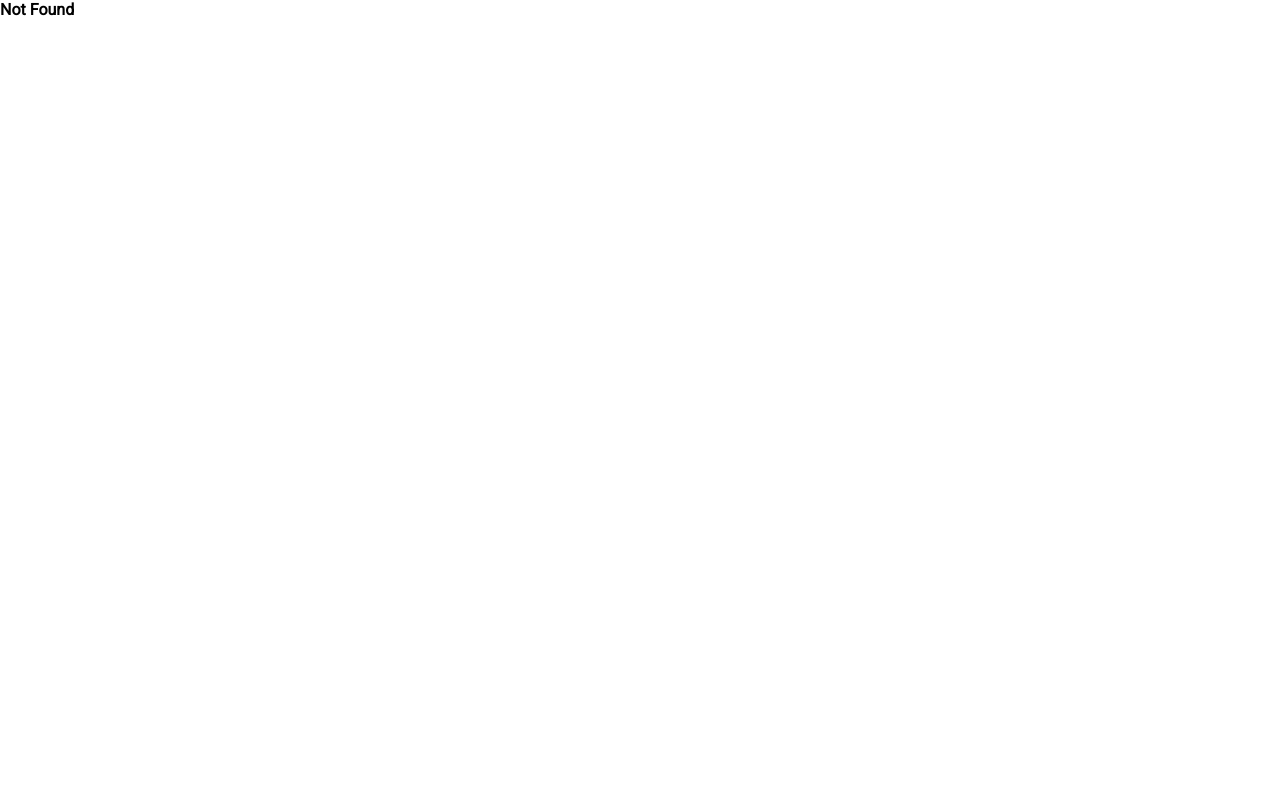
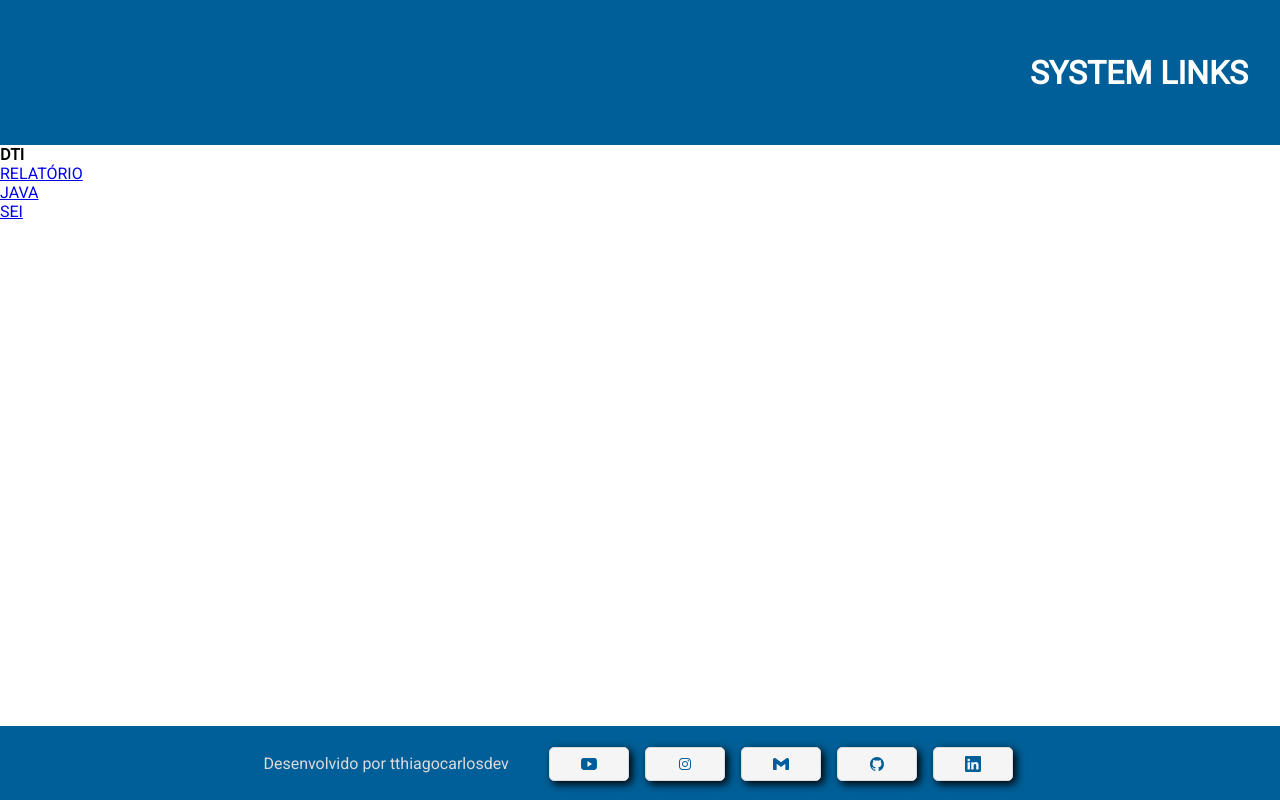
Before and after one commit to tthiagocarlosdev/links-sistemas, a React (Create React App) app: page /dti in a window 1280 px wide. Built offline with nearby package versions, Linux system fonts and the light colour scheme; no server answers.

Commit message:
for notebook: - diminuicao do footer; - add linkedin link no footer; - criacao da page Dti; - add links relatorio,java e anydesk na page Dti.

```diff
--- a/src/App.css
+++ b/src/App.css
@@ -126,7 +126,8 @@
 
 .main .box-general .links-general a,
 .main .box-queries .links-queries a,
-.main .box-others .links-others a {
+.main .box-others .links-others a,
+.button {
 	display: flex;
 	width: 9.5rem;
   height: 3rem;
@@ -145,7 +146,8 @@
 
 .main .box-general .links-general a:hover,
 .main .box-queries .links-queries a:hover,
-.main .box-others .links-others a:hover {
+.main .box-others .links-others a:hover,
+.button {
 	background-color: var(--gray);
 	box-shadow: none;
 	border: 1px solid var(--blue);
@@ -156,7 +158,7 @@
 	display: flex;
 	flex-direction: row;
 	order: 3;
-	flex: 1;
+	flex: 0.5;
 	background-color:var(--card-color);
 	border-top: 1px solid var(--blue);
 }
--- a/src/components/Footer.jsx
+++ b/src/components/Footer.jsx
@@ -5,14 +5,17 @@ import { IoLogoYoutube } from "react-icons/io"
 import { IoLogoInstagram } from "react-icons/io"
 import { SiGmail } from "react-icons/si"
 import { IoLogoGithub } from "react-icons/io"
+import { BsLinkedin } from "react-icons/bs"
 
 import '../App.css'
+import { Link } from 'react-router-dom';
 
 const Footer = () => {
   const [ userName, setUserName ] = useState()
   const [ youtubeLink, setYoutubeLink ] = useState()
   const [ intagramLink, setIntagramLink ] = useState()
   const [ github, setGithub ] = useState()
+  const [ linkedin, setLinkedin ]  = useState("https://www.linkedin.com/in/thiago-carlos-80a480244")
 
   useEffect(() => {
     const fetchData = async () => {
@@ -38,6 +41,7 @@ const Footer = () => {
             <li><a href={intagramLink} target="_blank" > <IoLogoInstagram /> </a></li>
             <li><a href="mailto:tthiagocarlos.dev@gmail.com" target="_blank" > <SiGmail/> </a></li>
             <li><a href={github} target="_blank" > <IoLogoGithub/> </a></li>
+            <li><a href={linkedin} target="_blank" > <BsLinkedin/> </a></li>
           </ul>
       </div>
 
@@ -45,10 +49,3 @@ const Footer = () => {
 }
 
 export default Footer;
-
-/*
-IoLogoYoutube
-IoLogoInstagram
-SiGmail
-IoLogoGithub
-*/
--- a/src/components/MainGeneral.jsx
+++ b/src/components/MainGeneral.jsx
@@ -1,6 +1,10 @@
 import React from 'react';
+import { useNavigate } from 'react-router-dom'
+
+import Button from '../components/Button';
 
  const MainGeneral = () => {
+  let navigate = useNavigate()
 
   return (
     <div className="box-general">
@@ -10,6 +14,7 @@ import React from 'react';
         <li> <a href="https://pcpevirtual.policiacivil.pe.gov.br/pcp/open.do?action=open&sys=PCP" target="_blank" > PCPE VIRTUAL </a></li>
         <li> <a href="https://sei.pe.gov.br/sip/login.php?sigla_orgao_sistema=GOVPE&sigla_sistema=SEI" target="_blank" > SEI </a></li>
         <li> <a href="https://www.expresso.pe.gov.br/login.php?cd=1" target="_blank" >  EXPRESSO </a></li>
+        {/* <Button onClink={()=> navigate('/dti')} > DTI </Button> */}
       </ul>
 
     </div>
--- /dev/null
+++ b/src/pages/Dti.jsx
@@ -0,0 +1,25 @@
+import React from 'react';
+
+import Header from '../components/Header';
+import Footer from '../components/Footer';
+
+import '../App.css';
+
+const Dti = () => {
+  return (
+    <div className="container">
+        <Header/>
+        <div className="main">
+        <h1 className="title-general"> DTI </h1>
+        <ul className="links-general">
+            <li> <a href="http://200.238.83.219/old-PCPE/rse.htm" target="_blank" > RELATÓRIO </a></li>
+            <li> <a href="http://200.238.83.219/old-PCPE/JAVA/" target="_blank" > JAVA </a></li>
+            <li> <a href="http://200.238.83.219/old-PCPE/AD/" target="_blank" > SEI </a></li>
+        </ul>
+        </div>
+        <Footer/>
+      </div>
+   );
+}
+
+export default Dti;
--- a/src/routes.js
+++ b/src/routes.js
@@ -2,11 +2,14 @@ import React from 'react';
 import { Routes, Route } from 'react-router-dom'
 
 import Home from './pages/Home'
+import Dti from './pages/Dti';
 
 const MainRoutes = () => {
   return (
     <Routes>
       <Route path="/links-sistemas" element={ <Home/> } />
+      <Route path="/dti" element={ <Dti/> } />
+
       <Route path="*" element={ <h1>Not Found</h1> } />
     </Routes>
    );
```
Also changed, not shown: 1 other file (tests, documents, lock files or other folders).
